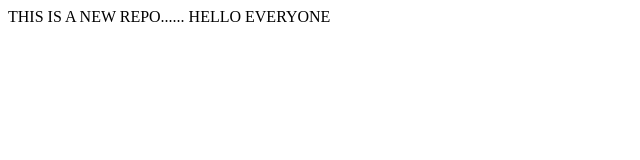
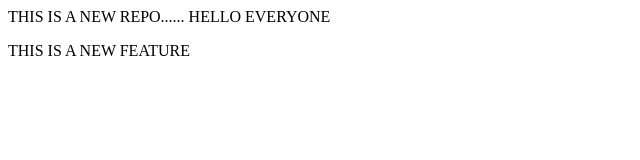
Before and after one commit to MahaKhan83/localrepo, a plain HTML site: page index.html in a window 1280 px wide. Shown: the whole page, without its empty margins (0-640 px from the left). Drawn offline with Linux system fonts and the light colour scheme.

Commit message:
add new feature

```diff
--- a/index.html
+++ b/index.html
@@ -1,2 +1,3 @@
 <p> THIS IS A NEW REPO...... HELLO EVERYONE
 </p>
+<p>THIS IS A NEW FEATURE </p>
```
